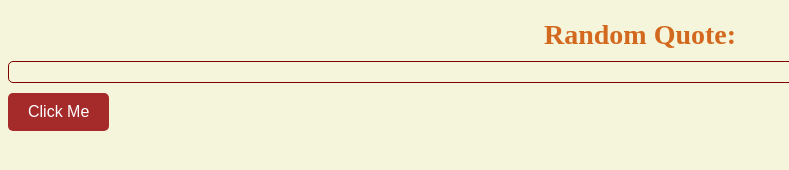
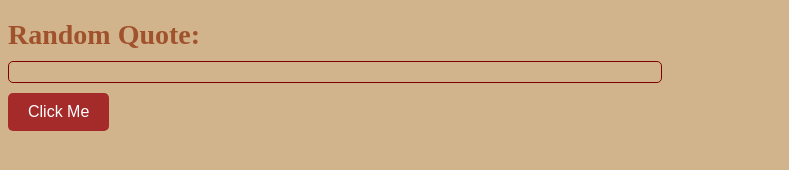
Before and after one commit to cupidetest/randomQuote, a plain HTML site: page random_quote_generator/index.html in a window 1280 px wide. Shown: the whole page, without its empty margins (0-789 px from the left). Drawn offline with Linux system fonts and the light colour scheme.

Commit message:
Update styles.css

```diff
--- a/random_quote_generator/styles.css
+++ b/random_quote_generator/styles.css
@@ -1,5 +1,5 @@
 .beige-background{
-  background-color: #F5F5DC;
+  background-color: #D2B48C;
 }
 
 
@@ -7,17 +7,13 @@
 h1 {
     font-size: 28px; /* Set the font size */
     font-weight: bold; /* Make the text bold */
-    color: #D2691E; /* Set the text color */
+    color: #A0522D; /* Set the text color */
     margin-bottom: 10px; /* Add some spacing below the heading */
     display: flex;
-    justify-content: center; /* Center horizontally */
-    align-items: center; /* Center vertically */
-
-
 }
 
 .textbox{
-    width: 100%; /* Set the width of the input box */
+    width: 50%; /* Set the width of the input box */
     padding: 10px; /* Add some padding to the input box */
     border: 1px solid #800000; /* Add a border to the input box */
     border-radius: 5px; /* Round the corners of the input box */
```
